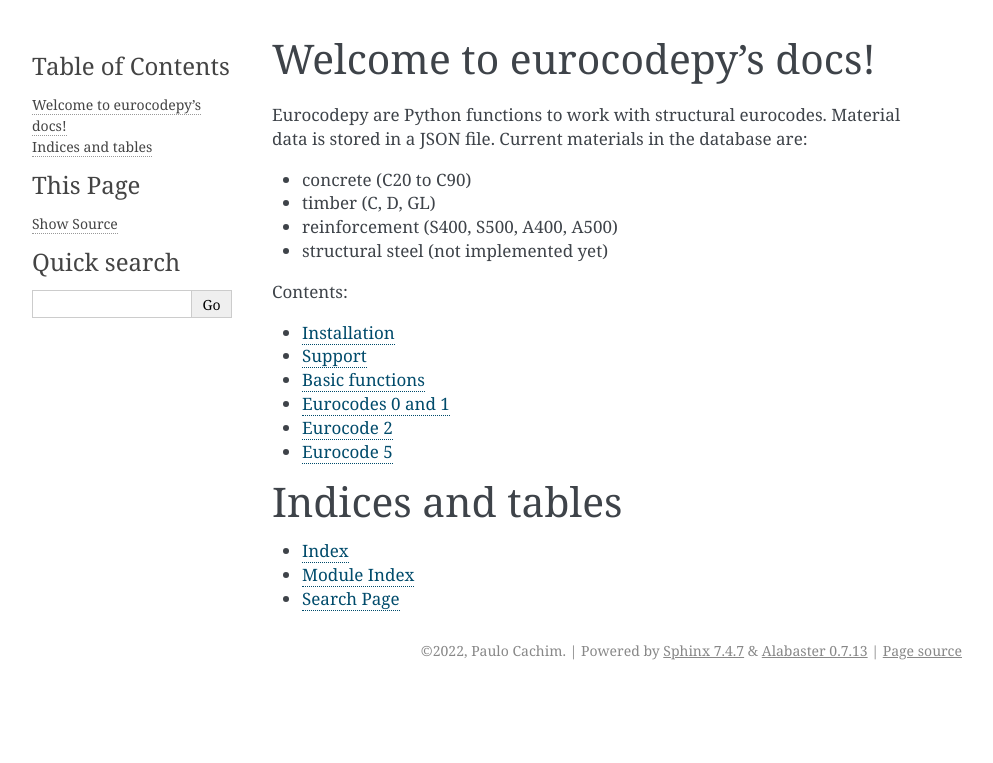
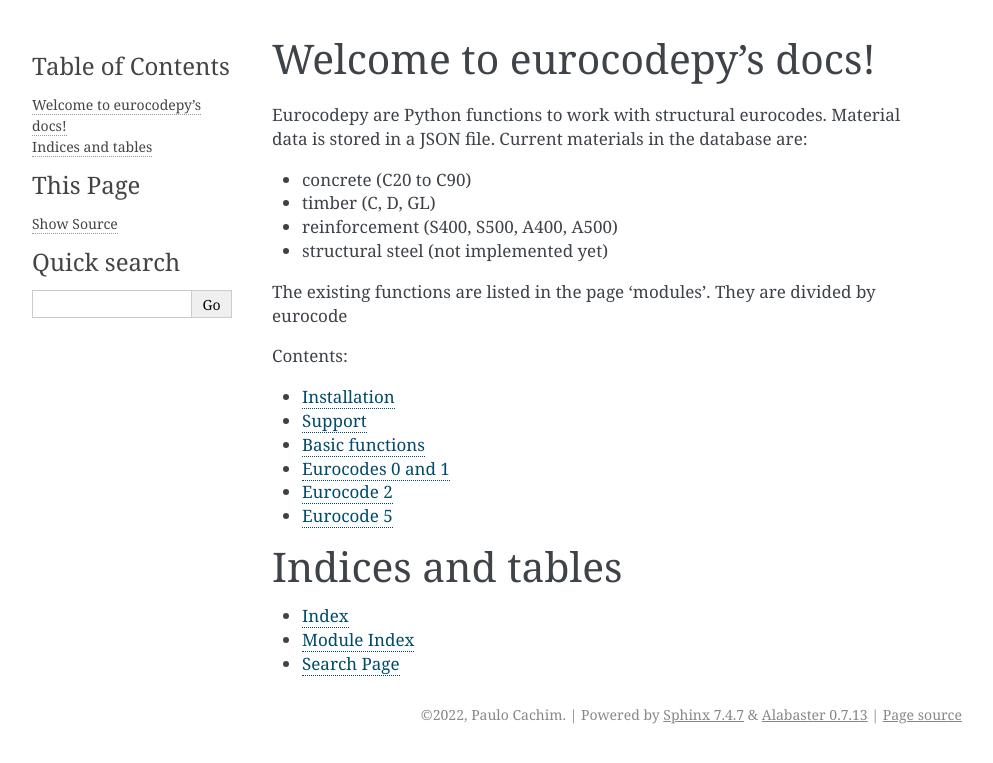
Before and after one commit to pcachim/eurocodepy, a Sphinx documentation site: the page built from docs/source/index.rst, in a window 1280 px wide. Shown: the top 763 px of the page, without its empty margins (148-1141 px from the left). Built offline with Sphinx 7.4.7, drawn with Linux system fonts in a browser that asks for light colours.

Commit message:
202202211700

```diff
--- a/docs/source/index.rst
+++ b/docs/source/index.rst
@@ -13,6 +13,7 @@ Eurocodepy are Python functions to work with structural eurocodes. Material data
 * reinforcement (S400, S500, A400, A500)
 * structural steel (not implemented yet)
 
+The existing functions are listed in the page 'modules'. They are divided by eurocode
 
 .. toctree::
    :maxdepth: 2
```
